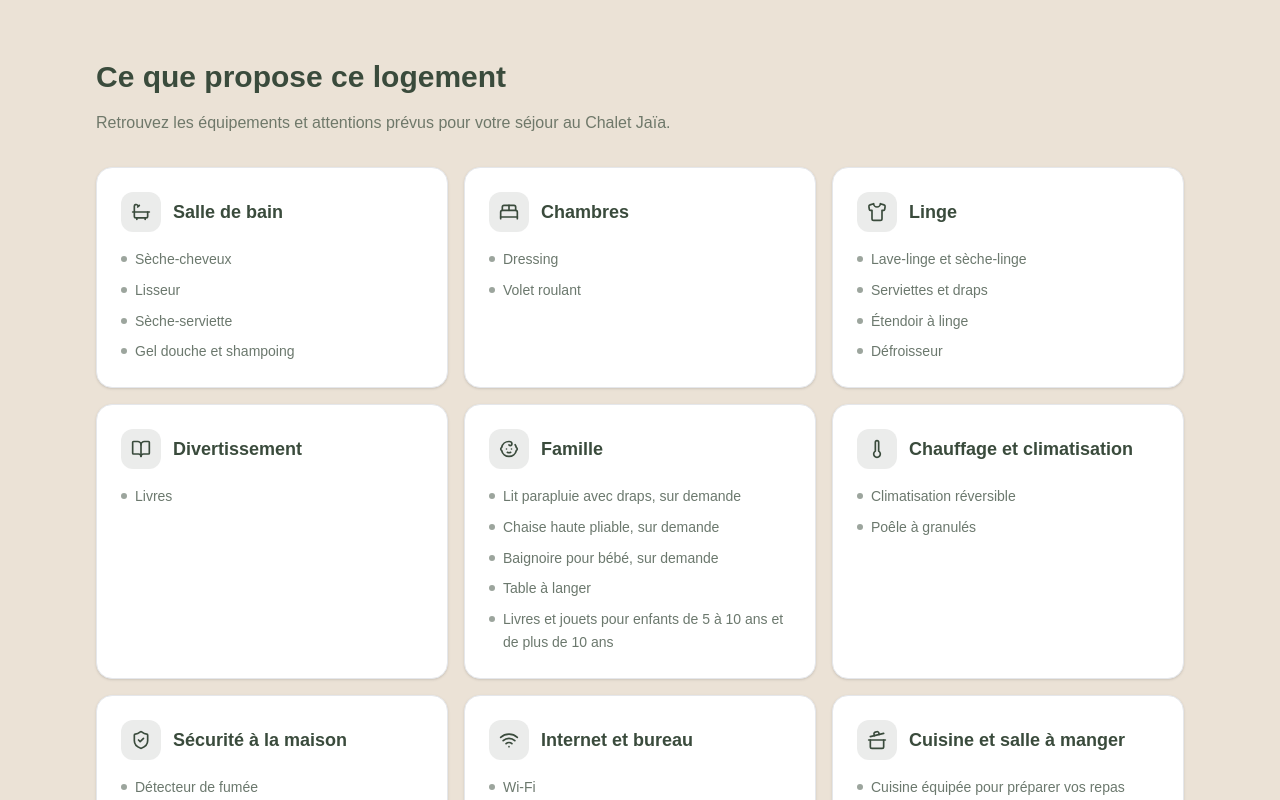
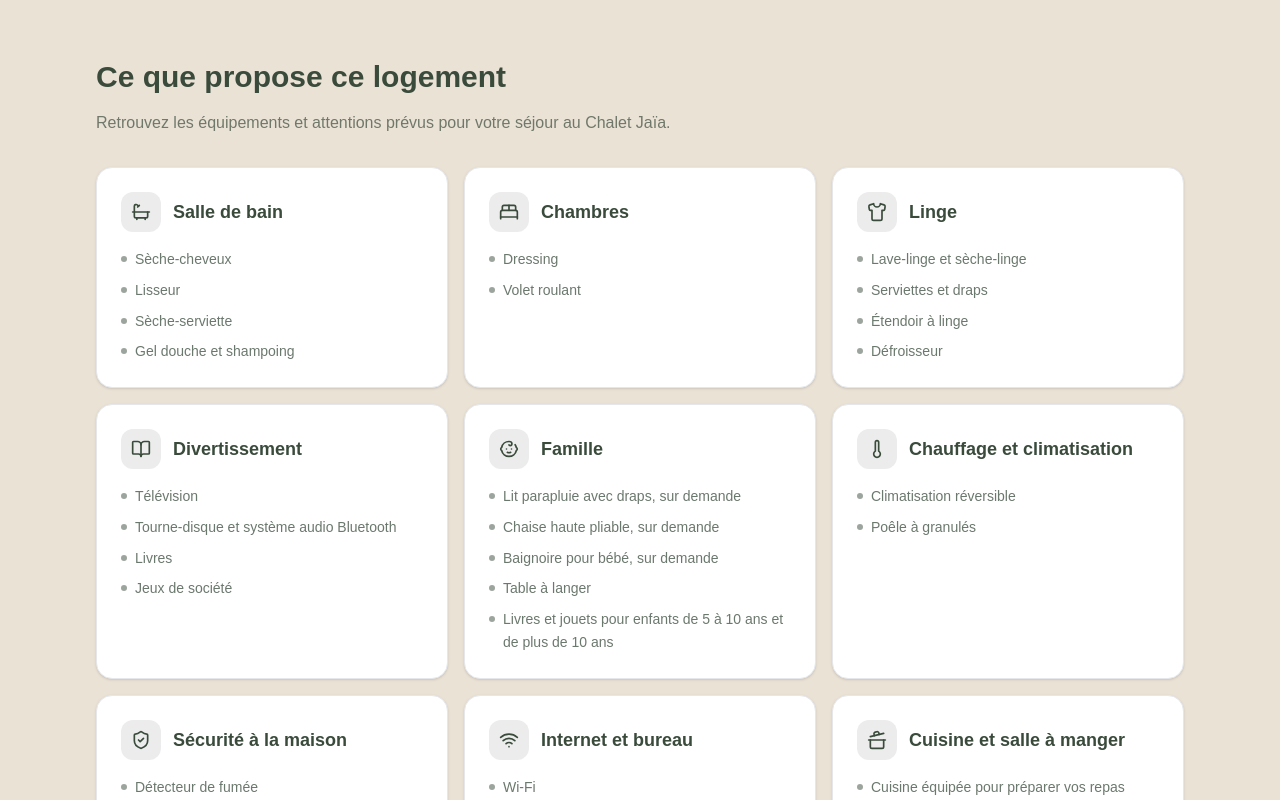
Before and after one commit to alexisgruny/chalet-site, a Next.js app: page /chalet in a window 1280 px wide. Shown: the part 1721-2521 px from the top of the page. Built offline with nearby package versions, Linux system fonts and the light colour scheme.

Commit message:
Restore entertainment amenities
Co-authored-by: Copilot <223556219+Copilot@users.noreply.github.com>

```diff
--- a/src/components/section/equipements.tsx
+++ b/src/components/section/equipements.tsx
@@ -45,7 +45,12 @@ const amenities: {
   {
     title: "Divertissement",
     icon: BookOpen,
-    items: ["Livres"],
+    items: [
+      "Télévision",
+      "Tourne-disque et système audio Bluetooth",
+      "Livres",
+      "Jeux de société",
+    ],
   },
   {
     title: "Famille",
```
